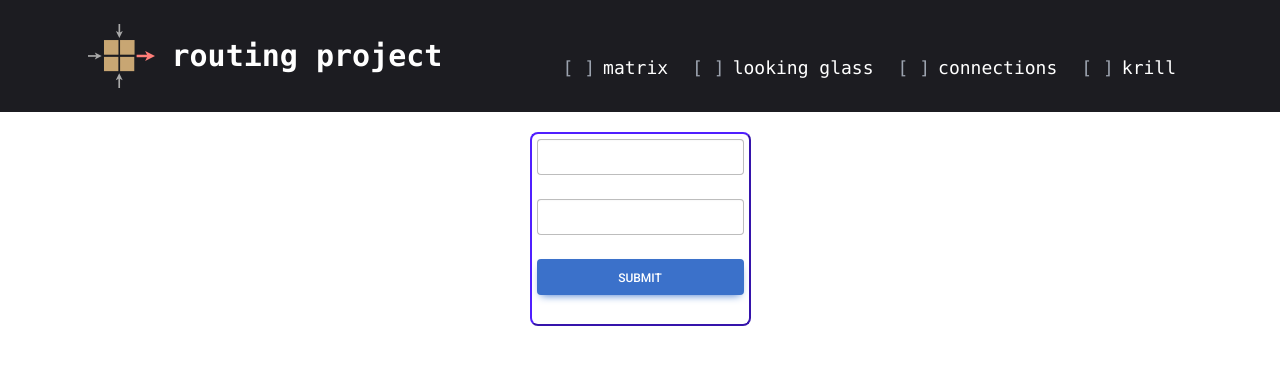
After one commit to papastam/mini_internet_extention, a Flask app: template project_progress/platform/docker_images/webserver/server/routing_project_server/templates/admin/login.html in a window 1280 px wide. The commit adds this page. Shown: the top 365 px of the page. Run offline with Flask 2, Linux system fonts and the light colour scheme; the template is opened without the code that fills it, so the values that code supplies are empty, except form fields; form fields are guessed from the names that the template uses; some libraries are stand-ins or nearby versions.

Commit message:
new templates folder stracture

```diff
--- /dev/null
+++ b/project_progress/platform/docker_images/webserver/server/routing_project_server/templates/admin/login.html
@@ -0,0 +1,50 @@
+{% extends "base.html" %}
+
+{% block head %}
+{{ super() }}
+<meta charset="UTF-8">
+<meta http-equiv="X-UA-Compatible" content="IE=edge">
+<meta name="viewport" content="width=device-width, initial-scale=1.0">
+<!-- Font Awesome -->
+<link
+  href="https://cdnjs.cloudflare.com/ajax/libs/font-awesome/6.0.0/css/all.min.css"
+  rel="stylesheet"
+/>
+<!-- Google Fonts -->
+<link
+  href="https://fonts.googleapis.com/css?family=Roboto:300,400,500,700&display=swap"
+  rel="stylesheet"
+/>
+<!-- MDB -->
+<link
+  href="https://cdnjs.cloudflare.com/ajax/libs/mdb-ui-kit/6.1.0/mdb.min.css"
+  rel="stylesheet"
+/>
+{# <link href="https://cdn.jsdelivr.net/npm/bootstrap@5.3.0-alpha1/dist/css/bootstrap.min.css" rel="stylesheet" integrity="sha384-GLhlTQ8iRABdZLl6O3oVMWSktQOp6b7In1Zl3/Jr59b6EGGoI1aFkw7cmDA6j6gD" crossorigin="anonymous"> #}
+{% endblock %}
+
+{% block body %}
+
+    <div class="d-flex align-items-center" style="display:flex;align-items:center;justify-content:center;">
+        <div style='padding: 5px;margin: 20px;border-style: outset;border-width:2px;border-radius: 8px;border-color: #501fff;'>
+            <form method="POST" action="">
+                {{ form.hidden_tag() }}
+
+                <!-- Email input -->
+                <div class="form-outline mb-4">
+                    {{ form.username(class_='form-control') }}
+                </div>
+
+                <!-- Password input -->
+                <div class="form-outline mb-4">
+                    {{ form.password(class_='form-control') }}
+                </div>
+
+                <!-- Submit button -->
+                {{ form.submit(class_='btn btn-primary btn-block mb-4', style='background-color:#3b71ca') }}
+
+            </form>
+        </div>
+    <script type="text/javascript" src="https://cdnjs.cloudflare.com/ajax/libs/mdb-ui-kit/6.1.0/mdb.min.js"></script>
+    {# <script src="https://cdn.jsdelivr.net/npm/bootstrap@5.3.0-alpha1/dist/js/bootstrap.bundle.min.js" integrity="sha384-w76AqPfDkMBDXo30jS1Sgez6pr3x5MlQ1ZAGC+nuZB+EYdgRZgiwxhTBTkF7CXvN" crossorigin="anonymous"></script> #}
+{% endblock %}
--- a/project_progress/platform/docker_images/webserver/server/routing_project_server/templates/base.html
+++ b/project_progress/platform/docker_images/webserver/server/routing_project_server/templates/base.html
@@ -3,7 +3,6 @@
 'looking_glass': 'looking glass',
 'as_connections': 'connections',
 'krill': 'krill',
-'test': 'test',
 } -%}
 <!DOCTYPE html>
 <html lang="en">
--- a/project_progress/platform/docker_images/webserver/server/routing_project_server/templates/test.html
+++ /dev/null
@@ -1,5 +0,0 @@
-{% extends "base.html" %}
-
-{% block body %}
-<h1> Hello! </h1>
-{% endblock %}
```
Also changed, not shown: project_progress/platform/docker_images/webserver/server/routing_project_server/templates/admin/base.html (added), project_progress/platform/docker_images/webserver/server/routing_project_server/templates/admin/dashboard.html (added).
